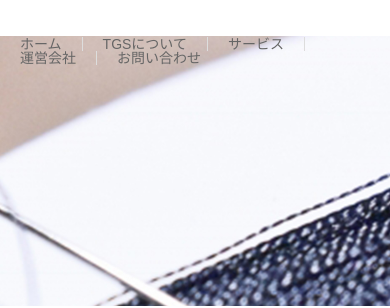
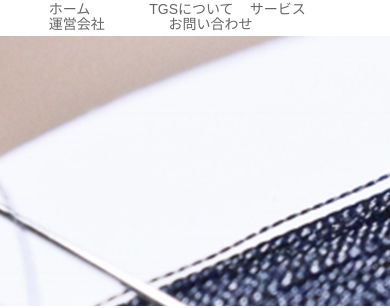
Before and after one commit to schellenbaum036/cw_code_intermediate2309last, a plain HTML site: page sample_site2/index.html in a window 390 px wide. Shown: the part 115-423 px from the top of the page. Drawn offline with Linux system fonts and the light colour scheme.

Commit message:
Update sp.css #header #nav

```diff
--- a/sample_site2/css/sp.css
+++ b/sample_site2/css/sp.css
@@ -7,4 +7,15 @@
     #header{
         display: block;
     }
+
+    #header #nav{
+        margin-top: 0;
+    }
+
+    #header #nav ul li{
+        border-right: none;
+        padding: 0.2%;
+        width: 29%;
+    }
+
 }
```
